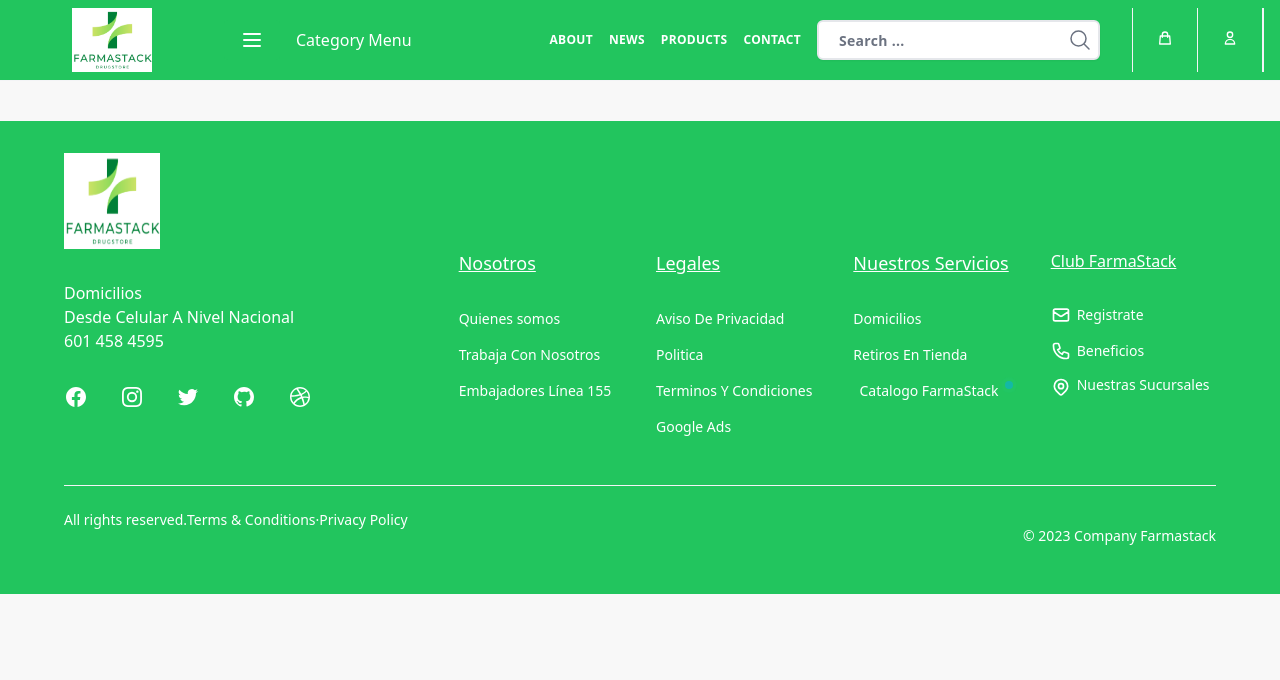
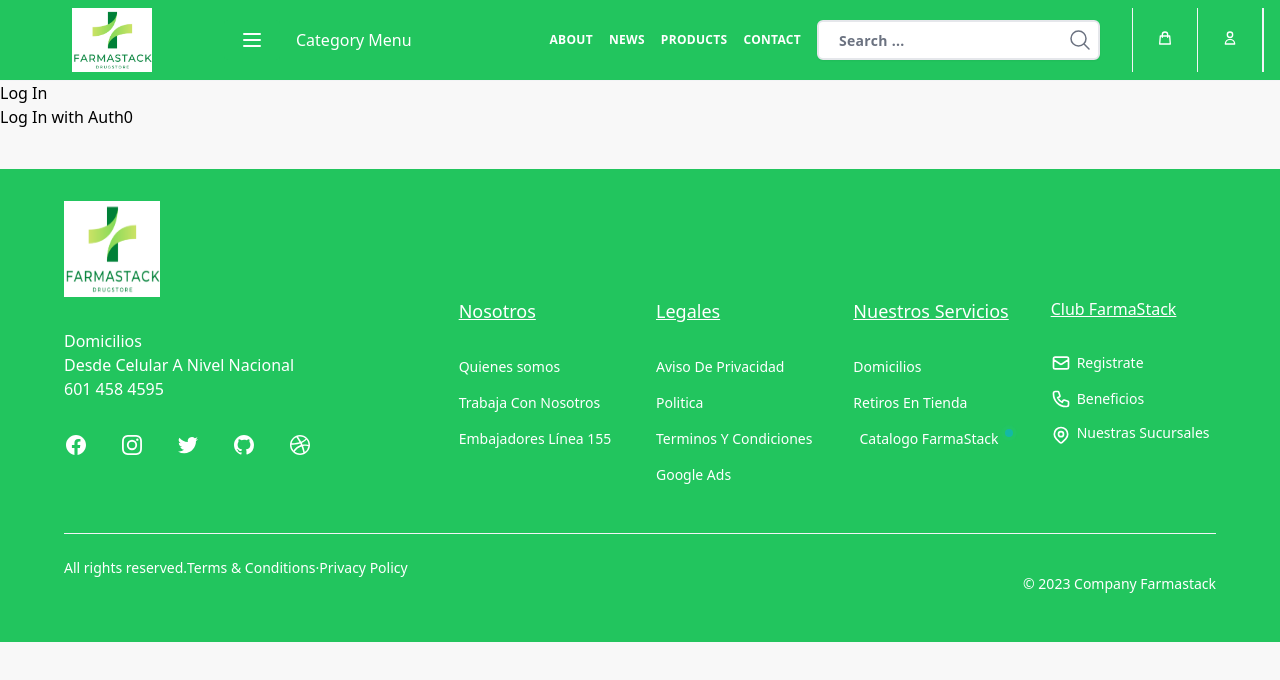
Before and after one commit to FarmaStack-Grupo05/Front-FarmaStack, a React (Vite) app: page /farmastack/auth in a window 1280 px wide. Shown: the top 680 px of the page. Built offline with nearby package versions, Linux system fonts and the light colour scheme.

Commit message:
Auth0 workin on:)

```diff
--- a/package.json
+++ b/package.json
@@ -10,6 +10,7 @@
     "preview": "vite preview"
   },
   "dependencies": {
+    "@auth0/auth0-react": "^2.0.2",
     "@reduxjs/toolkit": "^1.9.5",
     "@tailwindcss/forms": "^0.5.3",
     "axios": "^1.3.6",
--- a/src/App.jsx
+++ b/src/App.jsx
@@ -10,6 +10,7 @@ import {
 } from "./views/index";
 import NavBar from "./Components/NavBar/NavBar";
 import Footer from "./Components/Footer/Footer";
+import LoginButton from "./Components/NavBar/loginButton";
 // npx tailwindcss -i ./src/style.css -o ./dist/output.css--watch  ***PARA ACTUALIZAR ESTILOS*********
 function App() {
 	return (
@@ -30,6 +31,7 @@ function App() {
 					<Route path="informacion-personal" element={<Profile />} />
 				</Route>
 				<Route exact path="/farmastack/products" element={<Products />} />
+				<Route exact path="/farmastack/auth" element={<LoginButton/>}></Route>
 			</Routes>
 			<Footer />
 		</>
--- /dev/null
+++ b/src/Components/NavBar/LoginButton.jsx
@@ -0,0 +1,27 @@
+import React, {useState} from "react"
+import { useAuth0 } from "@auth0/auth0-react"
+
+const LoginButton = ()=>{
+    const [isOpen, setIsOpen] = useState(false)
+    const {loginWithRedirect} = useAuth0()
+
+    const handleTaggle = ()=> setIsOpen(!isOpen)
+
+    const handleLogin = ()=> {
+        loginWithRedirect()
+        setIsOpen(false)
+    }
+
+    return(
+        <div>
+            <button className="" onClick={handleTaggle}>Log In</button>
+            {!isOpen && (
+                <ul>
+                    <li onClick={handleLogin}>Log In with Auth0</li>
+                </ul>
+            )}
+        </div>
+    )
+}
+
+export default LoginButton
--- a/src/Components/NavBar/NavBar.jsx
+++ b/src/Components/NavBar/NavBar.jsx
@@ -3,6 +3,7 @@ import Logo from "../../assets/logo1.png";
 import { Link } from "react-router-dom";
 import { useDispatch } from "react-redux";
 import { searchProducts } from "../../redux/slices/products/sliceProducts";
+import LoginButton from "./loginButton";
 
 const NavBar = () => {
   const dispatch = useDispatch();
@@ -140,7 +141,7 @@ const NavBar = () => {
 
                 <span className="border-e border-e-gray-100">
                   <a
-                    href="/account"
+                    href="/farmastack/auth"
                     className="grid h-16 w-16  place-content-center border-b-4 border-transparent leading-[4rem] hover:border-current text-white"
                   >
                     <svg
--- a/src/main.jsx
+++ b/src/main.jsx
@@ -1,18 +1,31 @@
 import ReactDOM from "react-dom/client";
-import { BrowserRouter } from "react-router-dom";
+import {BrowserRouter} from "react-router-dom";
 import App from "./App.jsx";
-import { Provider } from "react-redux";
+import {Provider} from "react-redux";
 import store from "./redux/store";
-import { PersistGate } from "redux-persist/integration/react";
+import {PersistGate} from "redux-persist/integration/react";
 import persistStore from "redux-persist/es/persistStore";
 import "./style.css"
+import {Auth0Provider} from "@auth0/auth0-react";
+
+const clientId = import.meta.env.VITE_AUTH0_CLIENT_ID
+const domain = import.meta.env.VITE_AUTH0_DOMAIN
+
 const persistor = persistStore(store);
-ReactDOM.createRoot(document.getElementById("root")).render(
-	<Provider store={store}>
-		<PersistGate loading={null} persistor={persistor}>
-			<BrowserRouter>
-				<App />
-			</BrowserRouter>
-		</PersistGate>
-	</Provider>
+ReactDOM.createRoot(document.getElementById("root")).render (
+    <Provider store={store}>
+        <PersistGate loading={null}
+            persistor={persistor}>
+            <Auth0Provider domain={domain}
+                clientId={clientId}
+                redirectUri={
+                    window.location.origin
+            }>
+                <BrowserRouter>
+                    <App/>
+                </BrowserRouter>
+            </Auth0Provider>
+
+        </PersistGate>
+    </Provider>
 );
```
Also changed, not shown: 2 other files (tests, documents, lock files or other folders).
